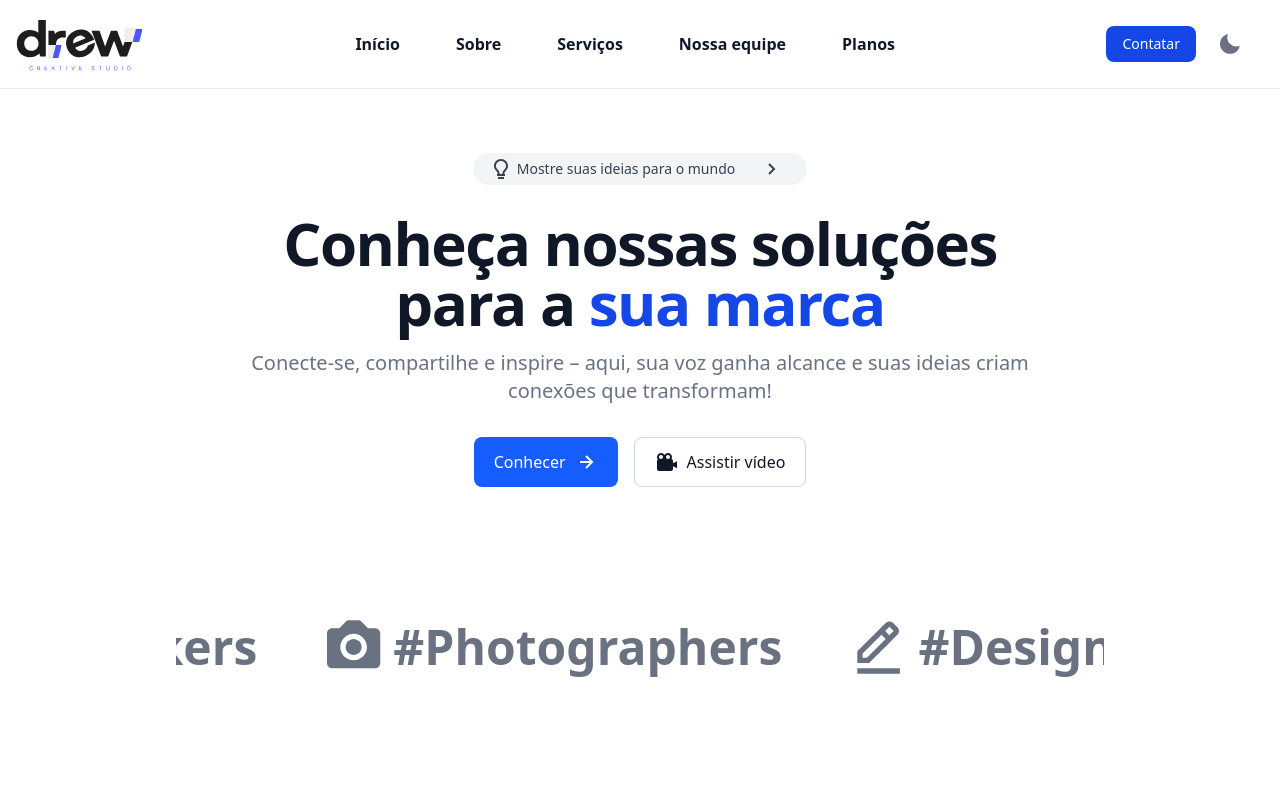
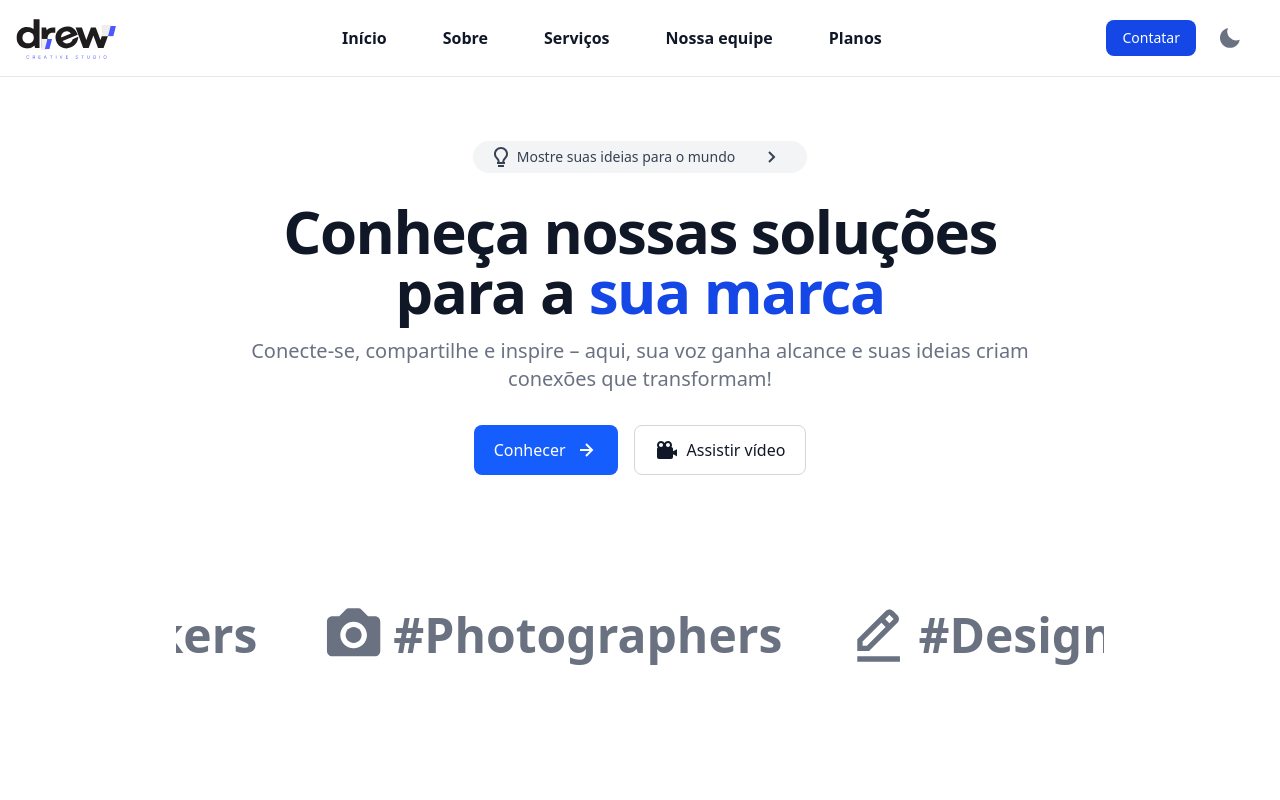
Before and after one commit to daianaadepaula/landing-page-drew, a React (Vite) app: page / in a window 1280 px wide. Shown: the top 800 px of the page. Built offline with nearby package versions, Linux system fonts and the light colour scheme.

Commit message:
fix: correcao do navbar no mobile

```diff
--- a/src/components/Header.tsx
+++ b/src/components/Header.tsx
@@ -1,7 +1,7 @@
 import { useState } from "react";
 import useTheme from "../hooks/useTheme";
-import LogoDark from "../assets/logo-dark.svg"
-import LogoLight from "../assets/logo-light.svg"
+import LogoDark from "../assets/logo-dark.svg";
+import LogoLight from "../assets/logo-light.svg";
 import { BiSolidSun, BiSolidMoon, BiMenu, BiX } from "react-icons/bi";
 import Navbar from "./Navbar";
 
@@ -10,8 +10,13 @@ const Header = () => {
   const [isMenuOpen, setIsMenuOpen] = useState(false);
 
   return (
-    <header className="sticky top-0 w-full bg-white dark:bg-gray-900 border-b border-gray-200 dark:border-gray-600 transition-colors duration-300">
-      <div className="max-w-screen-xl mx-auto flex items-center justify-between p-4">
+    <>
+      {/* Header */}
+      <header className="sticky top-0 w-full bg-white dark:bg-gray-900 border-b border-gray-200 dark:border-gray-600 transition-colors duration-300 z-50">
+        <div className="max-w-screen-xl mx-auto flex flex-col md:flex-row items-center justify-between p-4">
+
+          {/* Topo - Logo e Botões */}
+          <div className="w-full flex items-center justify-between">
             {/* Logo */}
             <a href="#home" className="flex items-center">
               <img
@@ -21,8 +26,10 @@ const Header = () => {
               />
 						</a>
 
-				{/* Navegação */}
-				<Navbar isMenuOpen={isMenuOpen} />
+						 {/* Navegação Desktop - Centralizado */}
+						<div className="hidden md:flex md:justify-center w-full">
+							<Navbar isMenuOpen={false} />
+						</div>
 
             {/* Botões */}
             <div className="flex items-center space-x-3">
@@ -37,11 +44,7 @@ const Header = () => {
                 onClick={toggleTheme}
                 className="p-2.5 text-gray-500 dark:text-gray-400 hover:bg-gray-100 dark:hover:bg-gray-700 rounded-lg focus:outline-none focus:ring-4 focus:ring-gray-200 dark:focus:ring-gray-700"
               >
-            {theme === "dark" ? (
-              <BiSolidSun size={24} />
-            ) : (
-              <BiSolidMoon size={24} />
-            )}
+                {theme === "dark" ? <BiSolidSun size={24} /> : <BiSolidMoon size={24} />}
               </button>
               {/* Menu Mobile */}
               <button
@@ -51,9 +54,18 @@ const Header = () => {
                 {isMenuOpen ? <BiX size={24} /> : <BiMenu size={24} />}
               </button>
             </div>
+          </div>
 
         </div>
       </header>
+
+      {/* Navegação Mobile - Fica abaixo do header e sobre o conteúdo */}
+      {isMenuOpen && (
+        <div className="fixed top-[80px] left-0 w-full bg-white dark:bg-gray-900 shadow-md z-40 md:hidden">
+          <Navbar isMenuOpen={true} />
+        </div>
+      )}
+    </>
   );
 };
 
```
Lines whose indentation alone changed are shown as unchanged.
